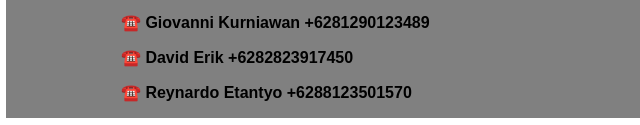
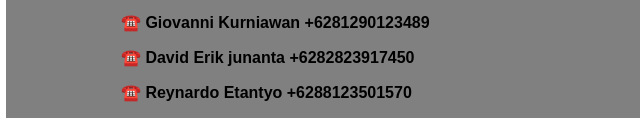
Before and after one commit to gio618/TokoONline, a plain HTML site: page contactUs.html in a window 1280 px wide. Shown: the part 672-797 px from the top of the page, 22-662 px from the left. Drawn offline with Linux system fonts and the light colour scheme.

Commit message:
Update contactUs.html

```diff
--- a/contactUs.html
+++ b/contactUs.html
@@ -21,7 +21,7 @@
     <div style="position: fixed; bottom: 10px; background-color: grey; color: black; width: 1310px;">
         <p style="font-weight: bolder; font-family:'Lucida Sans', 'Lucida Sans Regular', 'Lucida Grande', 'Lucida Sans Unicode', Geneva, Verdana, sans-serif">Hubungi kami:</p>
         <p style="margin-left: 115px;">☎️ Giovanni Kurniawan +6281290123489</p>
-        <p style="margin-left: 115px;">☎️ David Erik +6282823917450</p>
+        <p style="margin-left: 115px;">☎️ David Erik junanta +6282823917450</p>
         <p style="margin-left: 115px;">☎️ Reynardo Etantyo +6288123501570</p>
     </div>
 </body>
```
